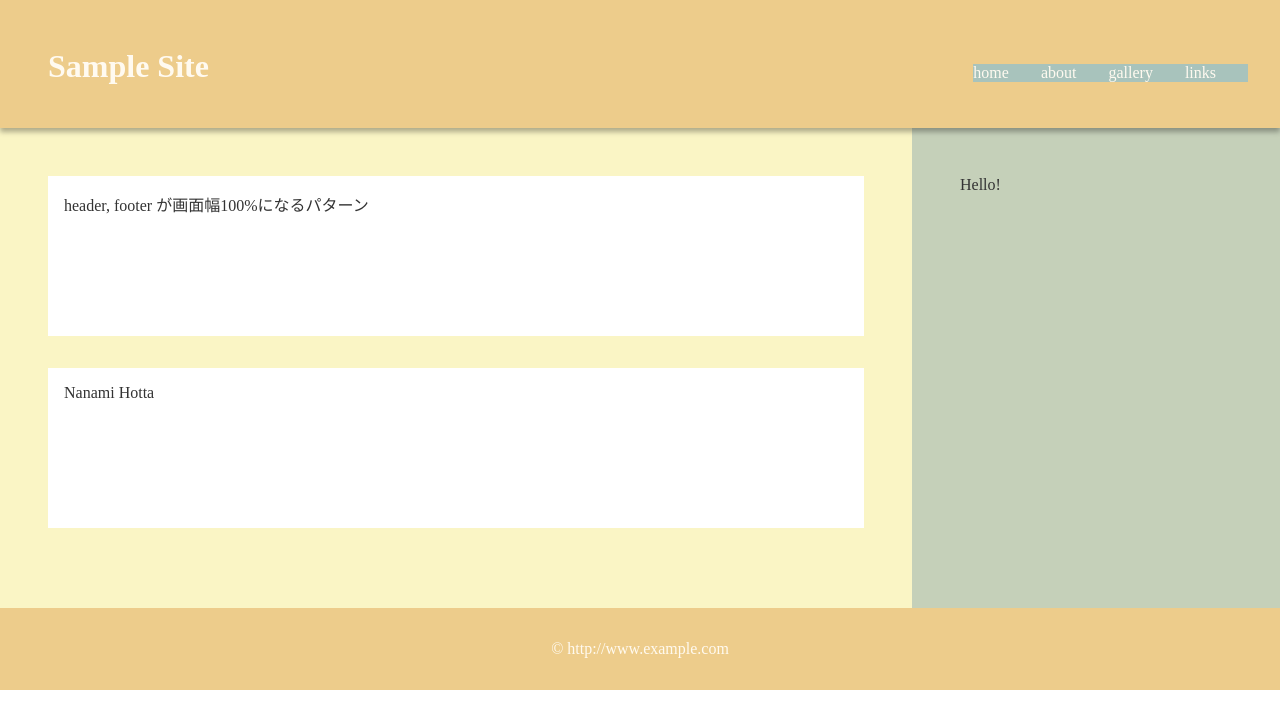
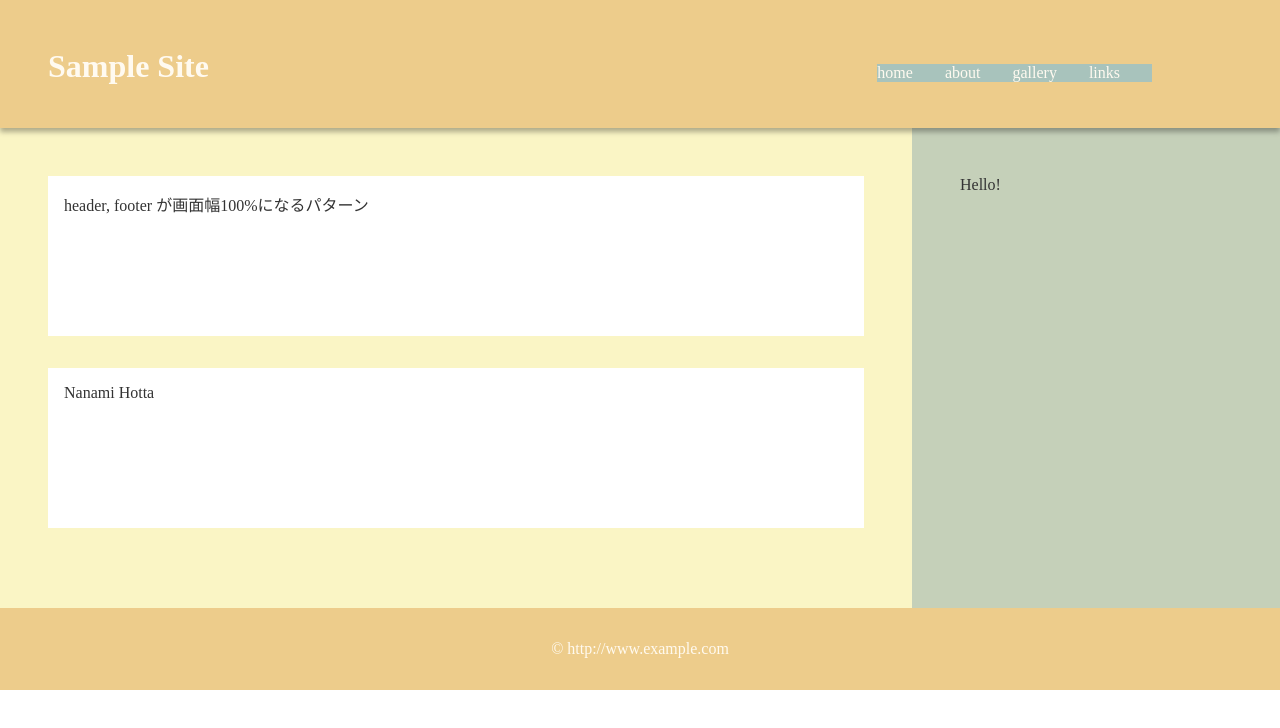
Before and after one commit to Nanami-Hotta/css_sample_08, a plain HTML site: page index.html in a window 1280 px wide. Drawn offline with Linux system fonts and the light colour scheme.

Commit message:
Update style.css

```diff
--- a/style.css
+++ b/style.css
@@ -29,7 +29,7 @@ header {
 nav {
   position: absolute;
   top: 4rem;
-  right: 2rem;
+  right: 8rem;
   background: #a8c3bc;
 }
   nav ul{
```
